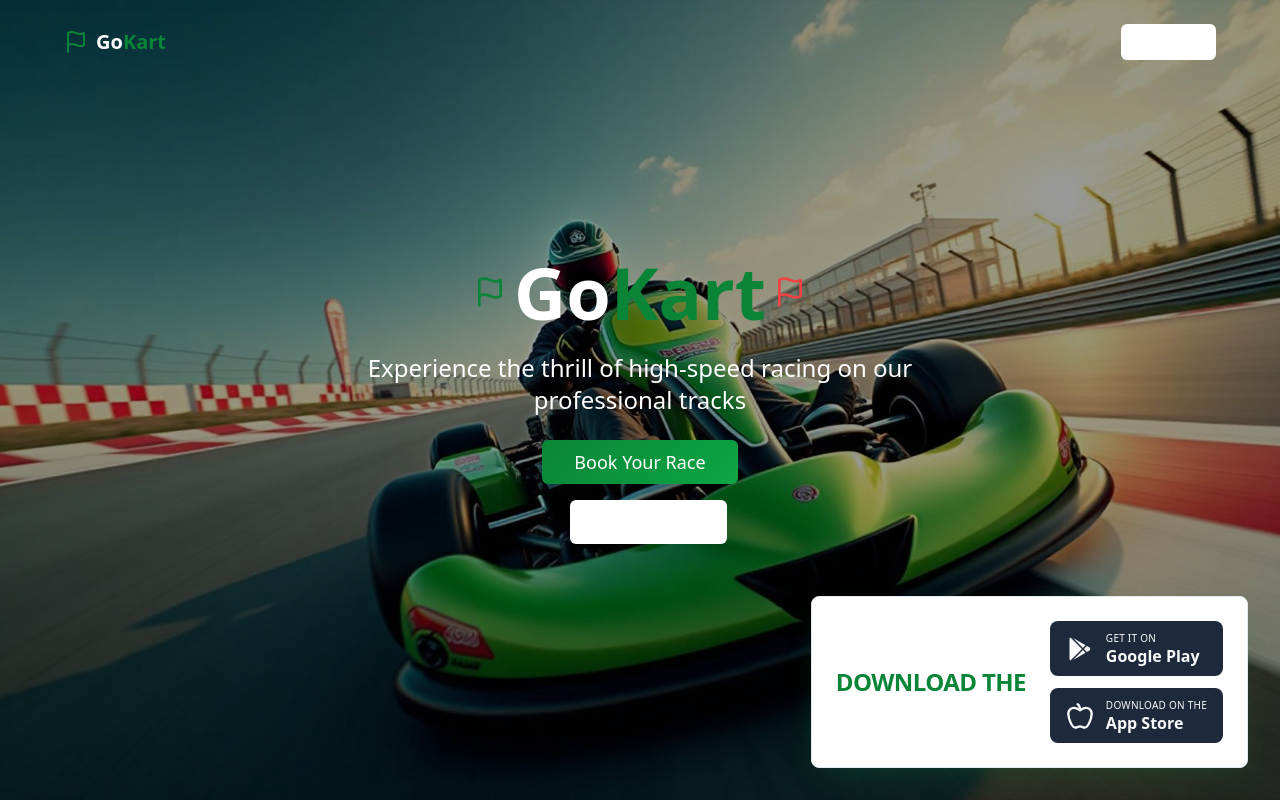
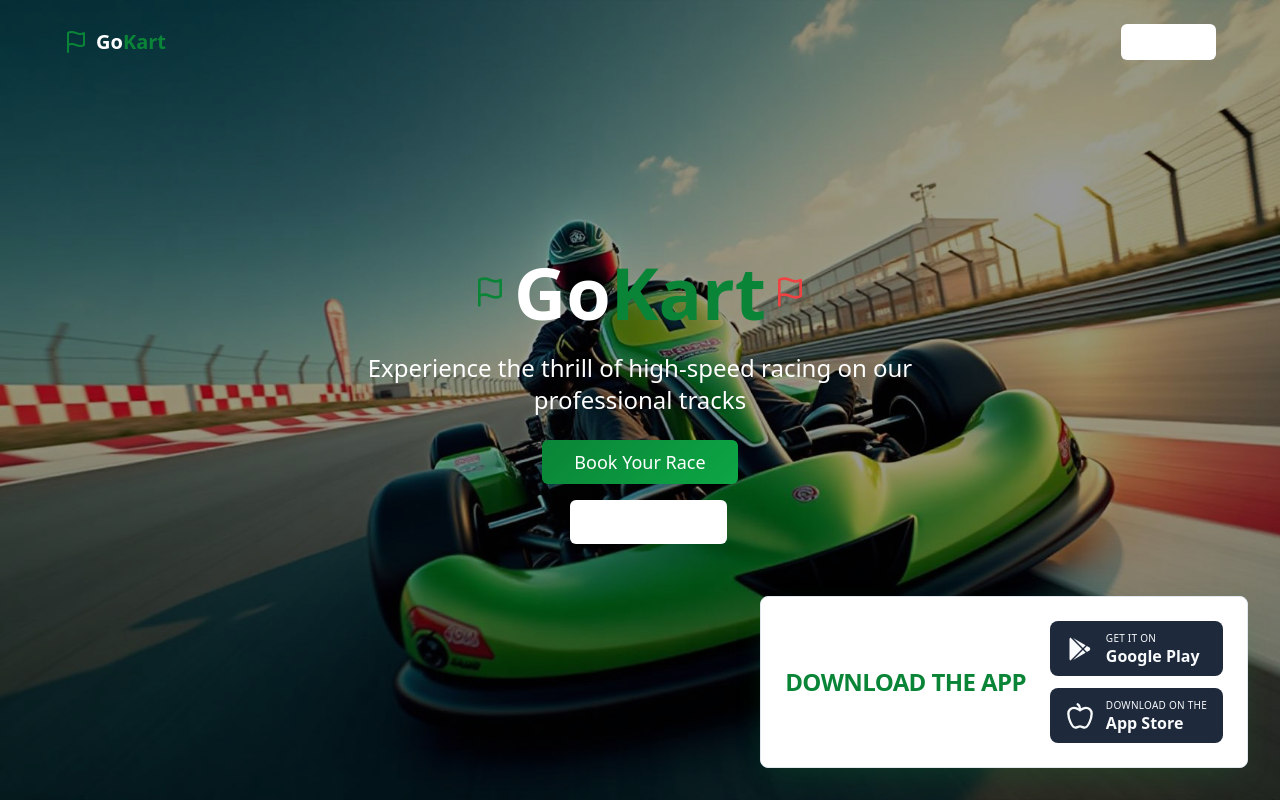
Before and after one commit to maneeshsit/kart-track-manager, a React (Vite) app: page / in a window 1280 px wide. Shown: the top 800 px of the page. Built offline with nearby package versions, Linux system fonts and the light colour scheme.

Commit message:
Fix floating UI visibility

```diff
--- a/src/components/FloatingAppDownload.tsx
+++ b/src/components/FloatingAppDownload.tsx
@@ -9,7 +9,7 @@ export const FloatingAppDownload = () => {
           {/* Left text section */}
           <div className="text-left">
             <h3 className="text-2xl font-bold text-primary tracking-tight">
-              DOWNLOAD THE
+              DOWNLOAD THE APP
             </h3>
           </div>
 
```
